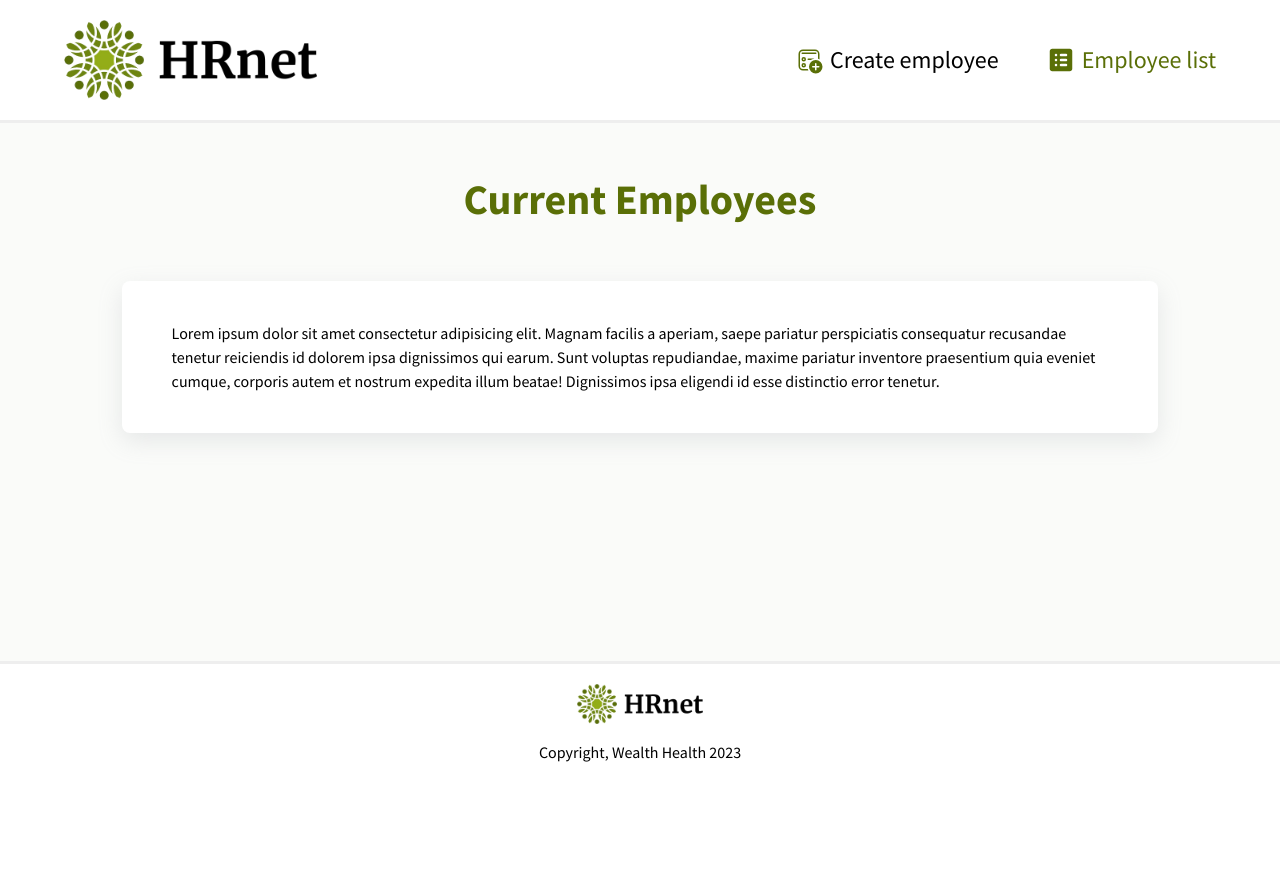
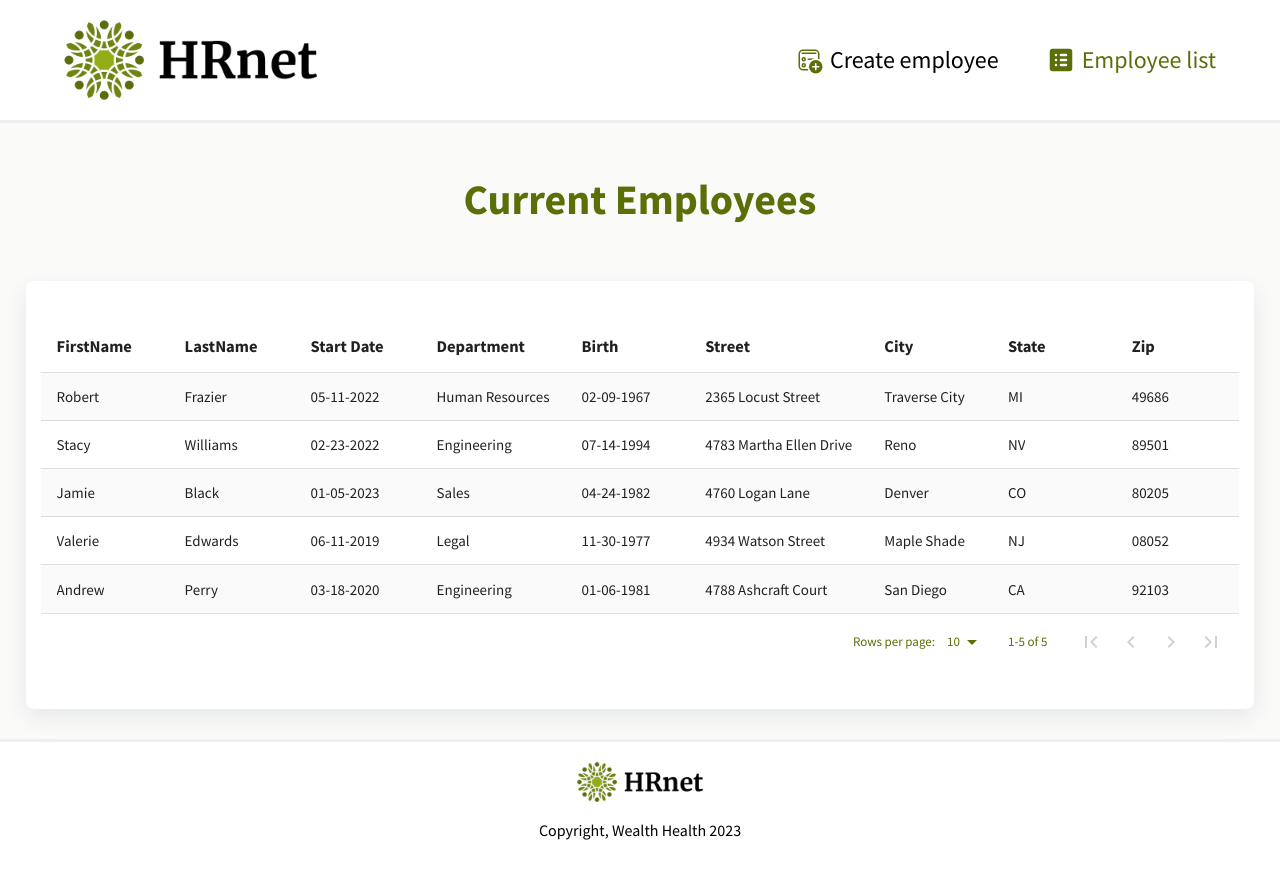
Before and after one commit to fabiendevfront/hrnet, a React (Create React App) app: page /employee-list in a window 1280 px wide. Before the commit the page ends 800 px from the top, so only its background shows below. Built offline with nearby package versions, Linux system fonts and the light colour scheme.

Commit message:
Implementation and config of employee table with React-data-table-component, design

```diff
--- a/src/business/tools.js
+++ b/src/business/tools.js
@@ -22,3 +22,62 @@ export const formatSubmitData = (data) => {
 
     return formatedData;
 };
+
+
+// Columns for employee table
+export const tableColumns = [
+    {
+        name: "FirstName",
+        selector: (row) => row.firstname,
+        sortable: true,
+        minWidth: "128px"
+    },
+    {
+        name: "LastName",
+        selector: (row) => row.lastname,
+        sortable: true,
+        minWidth: "126px"
+    },
+    {
+        name: "Start Date",
+        selector: (row) => row.start,
+        sortable: true,
+        minWidth: "126px"
+    },
+    {
+        name: "Department",
+        selector: (row) => row.department,
+        sortable: true,
+        minWidth: "145px"
+    },
+    {
+        name: "Birth",
+        selector: (row) => row.birthdate,
+        sortable: true,
+        minWidth: "110px"
+    },
+    {
+        name: "Street",
+        selector: (row) => row.street,
+        sortable: true,
+        minWidth: "179px"
+    },
+    {
+        name: "City",
+        selector: (row) => row.city,
+        sortable: true,
+        minWidth: "120px"
+    },
+    {
+        name: "State",
+        selector: (row) => row.state,
+        sortable: true,
+        minWidth: "90px"
+    },
+    {
+        name: "Zip",
+        selector: (row) => row.zip,
+        sortable: true,
+        minWidth: "80px"
+    },
+];
--- a/src/components/EmployeeTable.jsx
+++ b/src/components/EmployeeTable.jsx
@@ -1,12 +1,21 @@
 import { useEmployee } from "../hook/useEmployee";
+import DataTable from "react-data-table-component";
+import { tableColumns } from "../business/tools";
 
 const EmployeeTable = () => {
     const { employees } = useEmployee();
 
     return (
         <div className="employee-table">
-            {console.log(employees)}
-            Lorem ipsum dolor sit amet consectetur adipisicing elit. Magnam facilis a aperiam, saepe pariatur perspiciatis consequatur recusandae tenetur reiciendis id dolorem ipsa dignissimos qui earum. Sunt voluptas repudiandae, maxime pariatur inventore praesentium quia eveniet cumque, corporis autem et nostrum expedita illum beatae! Dignissimos ipsa eligendi id esse distinctio error tenetur.
+            <DataTable
+                columns={tableColumns}
+                data={employees}
+                responsive
+                striped
+                highlightOnHover
+                pagination
+                theme="solarized"
+            />
         </div>
     );
 };
--- a/src/layout/Layout.jsx
+++ b/src/layout/Layout.jsx
@@ -15,7 +15,7 @@ const Layout = ({ children }) => {
     return (
         <>
             <Header />
-            <main className={location.pathname === "/" ? "main main--home" : "main"}>{children}</main>
+            <main className={location.pathname === "/" ? "main main--home" : location.pathname === "/employee-list" ? "main main--employee" : "main"}>{children}</main>
             <Footer />
         </>
     );
--- a/src/styles/abstracts/_mixins.scss
+++ b/src/styles/abstracts/_mixins.scss
@@ -20,14 +20,21 @@
 /* RESPONSIVE */
 /**************/
 
-// 1. Contain media queries for medium screen
+// 1. Contain media queries for large screen
+@mixin large-break {
+    @media screen and (max-width: map-get(variables.$breakpoints, large)) {
+        @content;
+    }
+}
+
+// 2. Contain media queries for medium screen
 @mixin medium-break {
     @media screen and (max-width: map-get(variables.$breakpoints, medium)) {
         @content;
     }
 }
 
-// 2. Contain media queries for small screen
+// 3. Contain media queries for small screen
 @mixin small-break {
     @media screen and (max-width: map-get(variables.$breakpoints, small)) {
         @content;
--- a/src/styles/abstracts/_variables.scss
+++ b/src/styles/abstracts/_variables.scss
@@ -22,6 +22,7 @@ $error: #ff0033;
 /********/
 
 $wrapper-xl: 30px 5% 30px 5%;
+$wrapper-l: 30px 2% 30px 2%;
 $wrapper-layout: 20px 5% 20px 5%;
 
 /***************/
@@ -30,6 +31,7 @@ $wrapper-layout: 20px 5% 20px 5%;
 
 // 1.Breakpoints map for responsive
 $breakpoints: (
+    large: 1440px,
     medium: 1024px,
     small: 768px
 );
--- a/src/styles/base/_default.scss
+++ b/src/styles/base/_default.scss
@@ -32,6 +32,13 @@ body {
     &--home {
         background: variables.$secondary-color;
     }
+
+    &--employee {
+
+        @include mixins.large-break {
+            padding: variables.$wrapper-l;
+        }
+    }
 }
 
 html {
--- a/src/styles/components/_index.scss
+++ b/src/styles/components/_index.scss
@@ -5,3 +5,4 @@
 @forward "employeeForm";
 @forward "employeeTable";
 @forward "reactSelect";
+@forward "reactDataTable";
--- /dev/null
+++ b/src/styles/components/_reactDataTable.scss
@@ -0,0 +1,34 @@
+@use '../abstracts/variables';
+@use '../abstracts/mixins';
+
+/*************************************/
+/* REACT-DATA-TABLE COMPONENT STYLE */
+/************************************/
+
+.rdt {
+
+    &_TableHeadRow {
+        @include mixins.font-size(16.5px);
+        font-weight: 700;
+        white-space: normal;
+    }
+
+    &_Pagination {
+        @include mixins.font-size(16.5px);
+        font-weight: 500 !important;
+        color: variables.$secondary-color !important;
+    }
+
+    &_TableCell {
+        @include mixins.font-size(15px);
+    }
+}
+
+.hbotQl {
+    color: variables.$secondary-color;
+    white-space: normal !important;
+}
+
+.fyrdjl:disabled {
+    fill: variables.$secondary-color !important;
+}
--- a/src/styles/pages/_employeeList.scss
+++ b/src/styles/pages/_employeeList.scss
@@ -18,13 +18,17 @@
     }
 
     &__content {
-        width: 90%;
-        max-width: 1300px;
+        width: 100%;
+        max-width: 1800px;
         padding: 40px 50px;
         display: flex;
         flex-direction: column;
         background-color: variables.$white;
         border-radius: 8px;
         box-shadow: 0 8px 24px rgb(149 157 165/20%);
+
+        @include mixins.large-break {
+            padding: 40px 15px;
+        }
     }
 }
```
